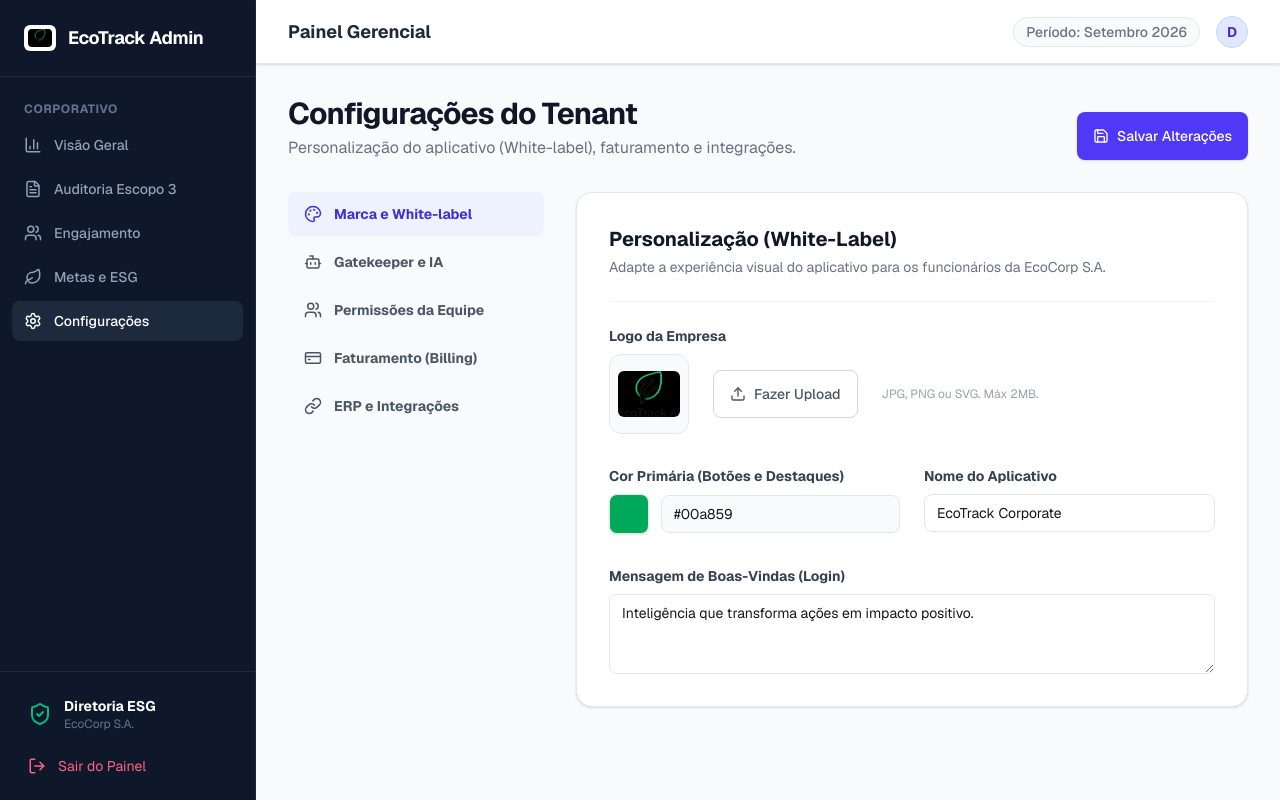
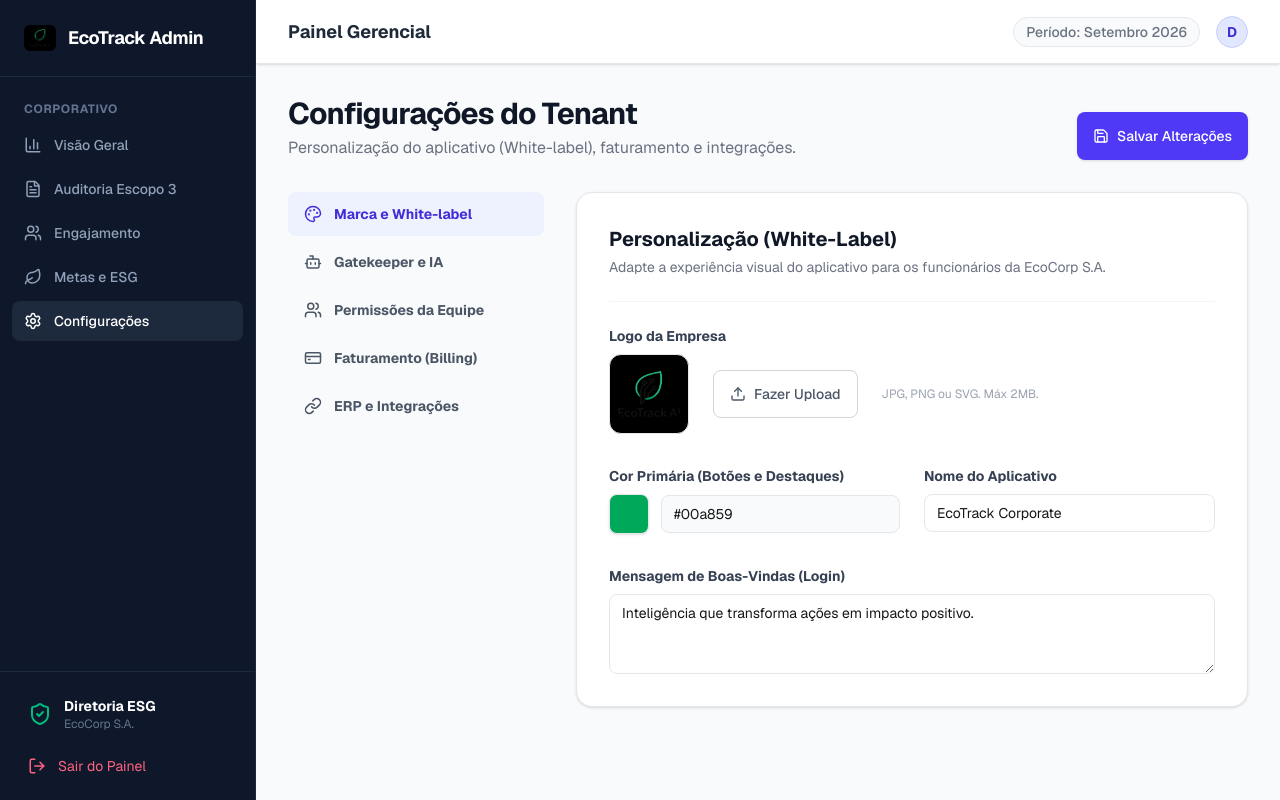
Before and after one commit to willarakaki/ecotrack-frontend, a Next.js app: page /admin/settings in a window 1280 px wide. Built offline with nearby package versions, Linux system fonts and the light colour scheme.

Commit message:
chore(assets): replace logo with new version and adapt dark background wrapper

```diff
--- a/src/app/(admin)/admin/settings/page.tsx
+++ b/src/app/(admin)/admin/settings/page.tsx
@@ -73,7 +73,7 @@ export default function SettingsPage() {
                 <div className="flex flex-col gap-2">
                   <label className="text-sm font-bold text-gray-700">Logo da Empresa</label>
                   <div className="flex items-center gap-6">
-                    <div className="w-20 h-20 bg-gray-50 border border-gray-200 rounded-xl flex items-center justify-center p-2">
+                    <div className="w-20 h-20 bg-black border border-gray-200 rounded-xl flex items-center justify-center p-2">
                       <img src="/logo.jpg" alt="Logo" className="max-w-full max-h-full rounded-md" />
                     </div>
                     <Button variant="outline" className="bg-white border-gray-300 text-gray-600">
--- a/src/app/(admin)/layout.tsx
+++ b/src/app/(admin)/layout.tsx
@@ -23,7 +23,7 @@ export default function AdminLayout({ children }: { children: React.ReactNode })
       {/* Sidebar - Fixa à esquerda */}
       <aside className="w-64 bg-slate-900 text-slate-300 flex flex-col hidden md:flex border-r border-slate-800">
         <div className="p-6 flex items-center gap-3 border-b border-slate-800">
-          <div className="bg-white rounded-md p-1">
+          <div className="bg-black rounded-md p-1">
             <Image src="/logo.jpg" alt="EcoTrack Logo" width={24} height={24} className="rounded-sm" />
           </div>
           <span className="font-bold text-lg text-white tracking-tight">EcoTrack Admin</span>
--- a/src/domains/auth/ui/login-form.tsx
+++ b/src/domains/auth/ui/login-form.tsx
@@ -27,7 +27,7 @@ export function LoginForm() {
     <div className="w-full max-w-md mx-auto flex flex-col items-center px-4">
       {/* Logo e Cabeçalho */}
       <div className="flex flex-col items-center mb-10 text-center">
-        <div className="mb-4 rounded-xl overflow-hidden shadow-sm">
+        <div className="mb-4 rounded-xl overflow-hidden shadow-sm bg-black p-2">
           <Image src="/logo.jpg" alt="EcoTrack AI Logo" width={100} height={100} priority />
         </div>
         <p className="text-gray-600 mt-2 text-sm max-w-[280px]">
```
